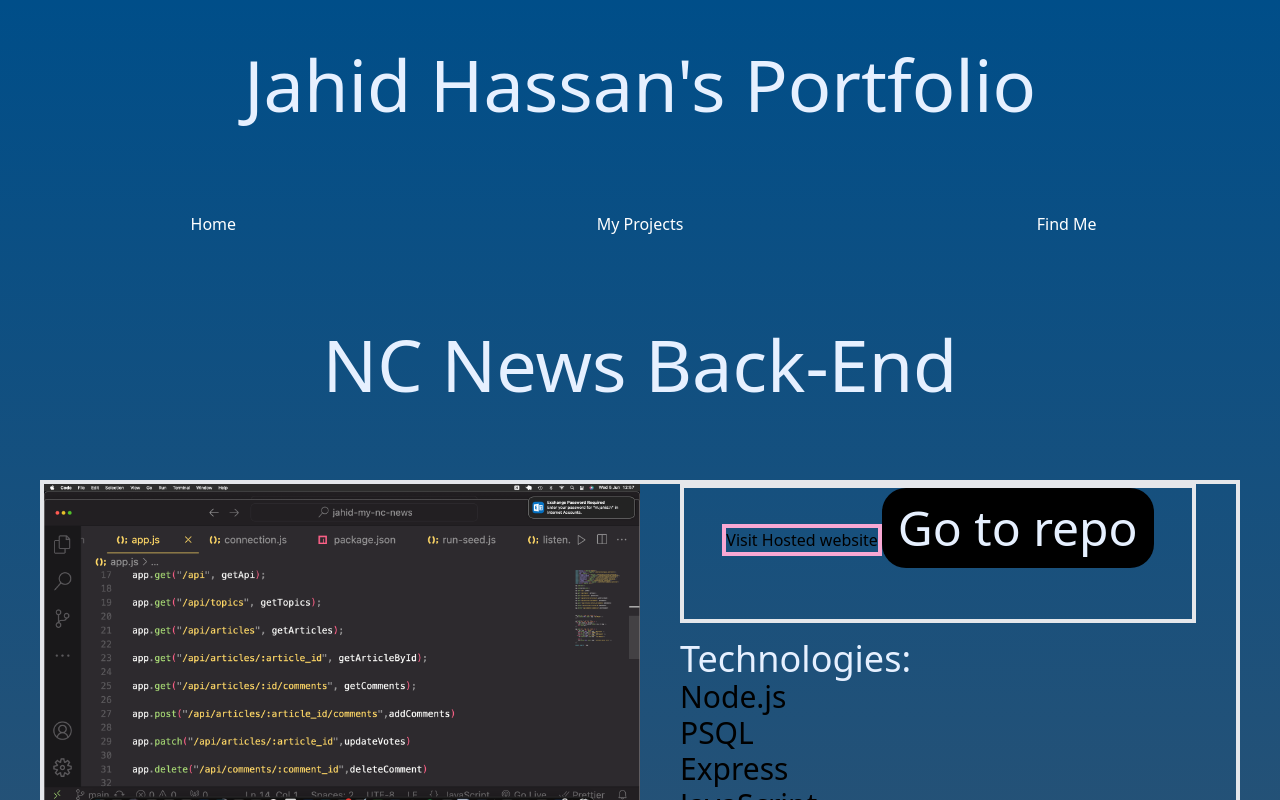
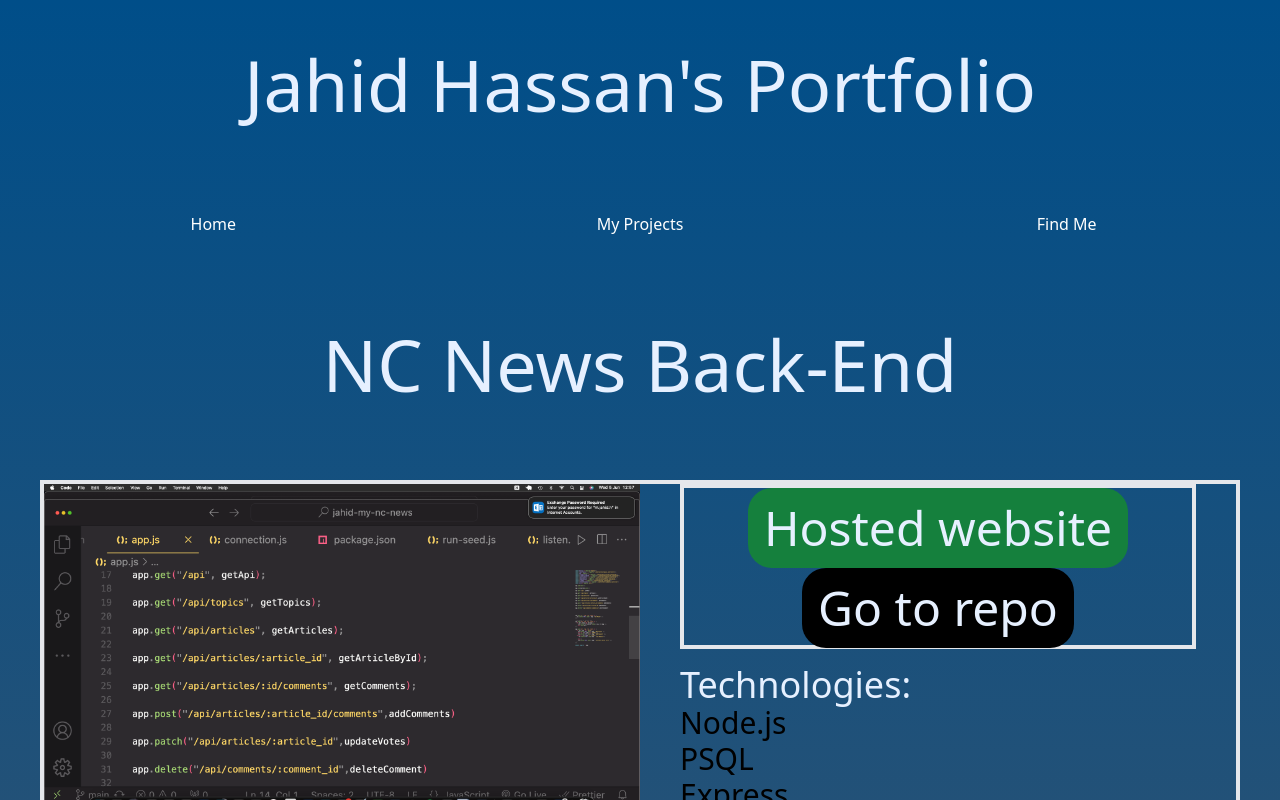
Before and after one commit to MJahidH/my-portfolio, a React (Vite) app in the folder my-portfolio/: page /projects/1 in a window 1280 px wide. Shown: the top 800 px of the page. Built offline with nearby package versions, Linux system fonts and the light colour scheme.

Commit message:
hosted link button function added with basic styling

```diff
--- a/my-portfolio/src/components/main-project-page/MainProjectPageRow1.jsx
+++ b/my-portfolio/src/components/main-project-page/MainProjectPageRow1.jsx
@@ -38,8 +38,12 @@ const openInNewTab = (url) => {
          }
 `}
         >
-          <button className="border-4 border-pink-300">
-            Visit Hosted website
+          <button onClick={() => {
+            openInNewTab(project.hostedLink)
+          }}
+          className="
+          hostedLinkButton">
+             Hosted website
           </button>
           <button onClick={() => {
             openInNewTab(project.githubLink)
--- a/my-portfolio/src/index.css
+++ b/my-portfolio/src/index.css
@@ -69,6 +69,15 @@ pb-10;
   padding-bottom: 30px;
 }
 
+.hostedLinkButton {
+  @apply
+  text-5xl
+  text-secondary
+  rounded-3xl
+  p-4
+bg-green-700;
+}
+
 .githubButton {
   @apply
   text-secondary
--- a/my-portfolio/src/projects-data.json
+++ b/my-portfolio/src/projects-data.json
@@ -8,7 +8,7 @@
     "imagePreview": "profile-prediction-sc-1.png",
     "allImages": ["profile-prediction-sc-1.png", "profile-prediction-sc-2.png"],
     "githubLink": "https://github.com/MJahidH/profile-prediction",
-    "hostedLink": "dummy string"
+    "hostedLink": "https://profile-prediction.vercel.app"
   },
   {
     "title": "Recipe Landing Page",
```
